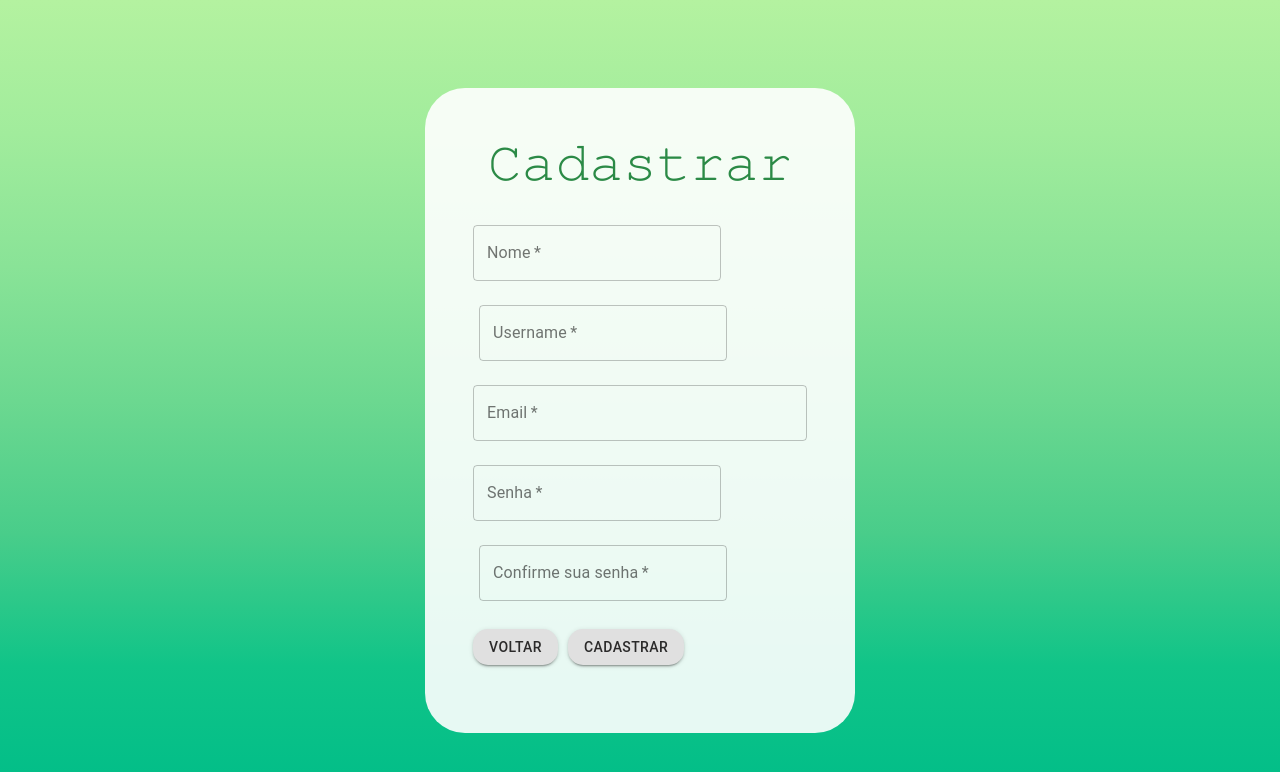
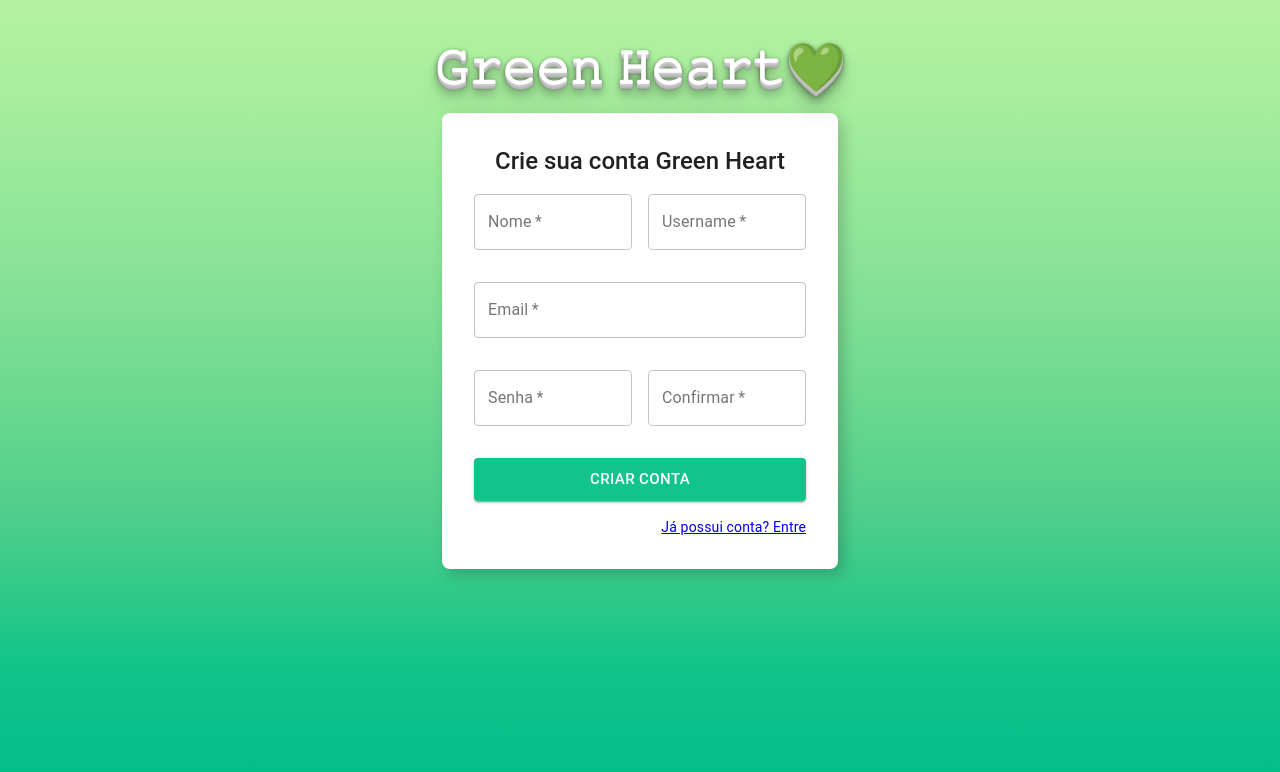
Before and after one commit to green-heart/integrative-project, a React (Create React App) app: page /registeruser in a window 1280 px wide. Shown: the top 772 px of the page. Built offline with nearby package versions, Linux system fonts and the light colour scheme.

Commit message:
feat: create a new register page
Co-authored-by: ArthurMFarias0 <arthuremeunome@gmail.com>
Co-authored-by: Anttonino <victor.antonino12@gmail.com>

```diff
--- a/src/pages/register/Register.css
+++ b/src/pages/register/Register.css
@@ -1,64 +1,86 @@
-    button#color1{
-    color: rgb(43, 42, 42);
-    margin-left: 10px;
-    margin-top: 20px;
-    margin-bottom: 20px;
-    border-radius: 15px;
+* {
+   margin: 0;
+   border: 0;
+   padding: 0;
+   box-sizing: border-box;
+}
 
-    }
-    button#color2{
-      border-radius: 15px;
-       color: rgb(43, 42, 42)
+body {
+   background-image: linear-gradient(180deg, #b4f2a0 0, #a1ec9c 16.67%, #89e397 33.33%, #6cd890 50%, #49cd8a 66.67%, #10c488 83.33%, #00bd88 100%);
+   min-height: 100vh;
+   min-width: 100vw;
+   display: flex;
+   align-items: center;
+   justify-content: center;
+}
 
-    }
-    a#text{
-       text-decoration: none;
-    }
-    .text2{
-       color: #2b8a46;
+#main {
+   background: white;
+   max-width: 500px;
+   min-height: 45vh;
+   padding: 2rem;
+   box-shadow: 5px 5px 15px rgba(0, 0, 0, 0.2);
+   border-radius: 8px;
+   margin-top: auto;
+}
 
+#title {
+   color: #fff;
+ font-weight: bold;
+ font-family: Helvetica;
+ text-shadow:
+   0 1px 0 #ccc,
+   0 2px 0 #c9c9c9,
+   0 3px 0 #bbb,
+   0 4px 0 #b9b9b9,
+   0 5px 0 #aaa,
+   0 6px 1px rgba(0,0,0,.1),
+   0 0 5px rgba(0,0,0,.1),
+   0 1px 3px rgba(0,0,0,.3),
+   0 3px 5px rgba(0,0,0,.2),
+   0 5px 10px rgba(0,0,0,.25),
+   0 10px 10px rgba(0,0,0,.2),
+   0 20px 20px rgba(0,0,0,.15);
+}
 
-    }
+#subtitle {
+   font-family: 'Roboto', sans-serif;
+   font-weight: 500;
+   margin-bottom: 0.1rem;
+   position: relative;
+}
 
-button {
-   padding: 15px 25px;
-   border: unset;
-   border-radius: 15px;
-   color: #212121;
-   z-index: 1;
-   background: #e8e8e8;
-   position: relative;
-   font-weight: 1000;
-   font-size: 17px;
-   -webkit-box-shadow: 4px 8px 19px -3px rgba(0,0,0,0.27);
-   box-shadow: 4px 8px 19px -3px rgba(0,0,0,0.27);
-   transition: all 250ms;
-   overflow: hidden;
-  }
+#login_button {
+   color: white;
+   background-color: #10c48c;
+}
 
-  button::before {
-   content: "";
-   position: absolute;
-   top: 0;
-   left: 0;
-   height: 100%;
-   width: 0;
-   border-radius: 15px;
-   background-color: #c8f9cc;
-   z-index: -1;
-   -webkit-box-shadow: 4px 8px 19px -3px rgba(0,0,0,0.27);
-   box-shadow: 4px 8px 19px -3px rgba(0,0,0,0.27);
-   transition: all 250ms
-  }
+@media only screen and (max-device-width: 320px) {
+   #sign-in {
+       font-size: small;
+   }
 
-  button:hover {
-   color: #e8e8e8;
-  }
+   #subtitle {
+       font-weight: 600;
+       font-size: 16px;
+       margin-bottom: 0.1rem;
+       position: relative;
+   }
+}
 
-  button:hover::before {
-   width: 100%;
-  }
+@media only screen and (max-device-width: 375px) {
+   #sign-in {
+       font-size: small;
+   }
 
-  TextField#ajust{
-   padding-right: 25%;
-  }
+   #title {
+        font-size: 45px;
+   }
+
+   #subtitle {
+       font-weight: 600;
+       font-size: 16px;
+       margin-bottom: 0.1rem;
+       position: relative;
+   }
+}
--- a/src/pages/register/Register.tsx
+++ b/src/pages/register/Register.tsx
@@ -1,15 +1,15 @@
-import React, {ChangeEvent, useEffect, useState} from 'react';
-import {Grid, Box, Typography, Button, TextField} from '@material-ui/core';
-import {Link, useNavigate} from 'react-router-dom';
-import './Register.css';
+import React, { ChangeEvent, useEffect, useState } from 'react';
+import { Grid, Typography, TextField, Container, ThemeProvider, CssBaseline, createTheme } from '@material-ui/core';
+import { Link, useNavigate } from 'react-router-dom';
 import User from '../../models/User';
 import { register } from '../../services/Service';
-import { styles } from './styles';
+import Box from '@mui/material/Box';
+import Button from '@mui/material/Button';
 import { toast } from 'react-toastify';
 
-function Register(){
+const theme = createTheme();
+function Register() {
 
-    const classes = styles();
     let navigate = useNavigate();
     const [confirmPassword, setConfirmPassword] = useState<string>("")
     const [user, setUser] = useState<User>({
@@ -26,7 +26,7 @@ function Register(){
             id: 0,
             name: '',
             username: '',
-            email:'',
+            email: '',
             password: ''
         })
 
@@ -36,10 +36,22 @@ function Register(){
         }
     }, [userResult])
 
-    function confirmPasswordHandle(e: ChangeEvent<HTMLInputElement>){
+    function confirmPasswordHandle(e: ChangeEvent<HTMLInputElement>) {
         setConfirmPassword(e.target.value)
     }
 
+    function Copyright(props: any) {
+        return (
+            <Typography variant="body2" color="text.secondary" align="center" {...props}>
+                {'Copyright © '}
+                <Link color="inherit" to="">
+                    Green Heart
+                </Link>{' '}
+                {new Date().getFullYear()}
+                {'.'}
+            </Typography>
+        );
+    }
 
     function updatedModel(e: ChangeEvent<HTMLInputElement>) {
 
@@ -51,50 +63,93 @@ function Register(){
     }
     async function onSubmit(e: ChangeEvent<HTMLFormElement>) {
         e.preventDefault()
-        if(confirmPassword === user.password){
+        if (confirmPassword === user.password) {
             register(`/users/sign_up`, user, setUserResult)
-            alert ('Usuário criado com sucesso!')
+            toast.success('Usuário criado com sucesso!', {
+                position: "top-right",
+                autoClose: 5000,
+                hideProgressBar: false,
+                closeOnClick: true,
+                pauseOnHover: true,
+                draggable: true,
+                progress: undefined,
+                theme: "colored",
+            });
             navigate("/login")
-        }else{
-            alert('Dados inconsistentes. Favor verificar as informações de cadastro.')
+        } else {
+            toast.error('Dados inconsistentes!', {
+                position: "top-right",
+                autoClose: 5000,
+                hideProgressBar: false,
+                closeOnClick: true,
+                pauseOnHover: true,
+                draggable: true,
+                progress: undefined,
+                theme: "colored",
+            });
         }
     }
 
-
     return (
-        <Grid container direction='column' justifyContent='center' alignItems='center'>
-            <Grid item xs={6}>
-                <Box padding={20}>
-                <form onSubmit={onSubmit} className={classes.form}>
-                        <Typography variant='h3' gutterBottom  component='h3' align='center' className='text2'>𝙲𝚊𝚍𝚊𝚜𝚝𝚛𝚊𝚛</Typography>
-                        <TextField  value={user.name}  onChange={(e: ChangeEvent<HTMLInputElement>) => updatedModel(e) }  required id='name' label='Nome' variant='outlined' name='name' margin='normal'  style={{ marginRight: 6 }} />
-                        <TextField  value={user.username} onChange={(e: ChangeEvent<HTMLInputElement>) =>updatedModel(e)} required id='username' label='Username' variant='outlined' name='username' margin='normal'   style={{ marginLeft: 6 }} />
-
-                        <div> <TextField value={user.email} onChange={(e: ChangeEvent<HTMLInputElement>) =>updatedModel(e)} required id='email' label='Email' variant='outlined' name='email' margin='normal' type='email' style={{ width: '100%' }} /></div>
-                        <TextField value={user.password} onChange={(e: ChangeEvent<HTMLInputElement>) =>updatedModel(e)} required id='password' label='Senha' variant='outlined' name='password' margin='normal' type='password'   style={{ marginRight: 6 }} />
-                        <TextField value={confirmPassword} onChange={(e: ChangeEvent<HTMLInputElement>) =>confirmPasswordHandle(e)}required id='confirmPassword' label='Confirme sua senha' variant='outlined' name='confirmPassword' margin='normal' type='password'   style={{ marginLeft: 6 }} />
-                        <Box marginTop={2} textAlign='center'>
-
-
-                        <a href='/login' id='text'> <Button id='color2' variant='contained'>
-                                Voltar
-                                </Button>
-                                </a>
-
-
-                            <Button id='color1' type='submit' variant='contained'>
-                                 Cadastrar
+        <ThemeProvider theme={theme}>
+            <Typography id="title" variant='h3' gutterBottom component='h3' align='center' >
+                𝙶𝚛𝚎𝚎𝚗 𝙷𝚎𝚊𝚛𝚝💚
+            </Typography>
+            <Container component="main" maxWidth="xs">
+                <CssBaseline />
+                <Grid>
+                    <Box id='main' sx={{
+                        marginTop: 8,
+                        display: 'flex',
+                        flexDirection: 'column',
+                        alignItems: 'center',
+                    }}>
+                        <form onSubmit={onSubmit}>
+                            <Typography component="h1" variant="h5" align="center" id='subtitle'>
+                                Crie sua conta Green Heart
+                            </Typography>
+                            <Grid container spacing={1}>
+                                <Grid item xs={12} sm={6}>
+                                    <TextField value={user.name} onChange={(e: ChangeEvent<HTMLInputElement>) => updatedModel(e)} required id='name' label='Nome' variant='outlined' name='name' margin='normal' style={{ marginRight: 4 }} />
+                                </Grid>
+                                <Grid item xs={12} sm={6}>
+                                    <TextField value={user.username} onChange={(e: ChangeEvent<HTMLInputElement>) => updatedModel(e)} required id='username' label='Username' variant='outlined' name='username' margin='normal' style={{ marginLeft: 4 }} />
+                                </Grid>
+                                <Grid item xs={12}>
+                                    <TextField value={user.email} onChange={(e: ChangeEvent<HTMLInputElement>) => updatedModel(e)} required id='email' label='Email' variant='outlined' name='email' margin='normal' type='email' style={{ width: '100%' }} />
+                                </Grid>
+                                <Grid item xs={12} sm={6}>
+                                    <TextField value={user.password} onChange={(e: ChangeEvent<HTMLInputElement>) => updatedModel(e)} required id='password' label='Senha' variant='outlined' name='password' margin='normal' type='password' style={{ marginRight: 4 }} />
+                                </Grid>
+                                <Grid item xs={12} sm={6}>
+                                    <TextField value={confirmPassword} onChange={(e: ChangeEvent<HTMLInputElement>) => confirmPasswordHandle(e)} required id='confirmPassword' label='Confirmar' variant='outlined' name='confirmPassword' margin='normal' type='password' style={{ marginLeft: 4 }} />
+                                </Grid>
+                            </Grid>
+                            <Grid>
+                                <Box>
+                                    <Button
+                                        size="large"
+                                        id='login_button'
+                                        type="submit"
+                                        fullWidth
+                                        variant="contained"
+                                        sx={{ mt: 3, mb: 2 }}
+                                    >
+                                        Criar Conta
                                     </Button>
                                 </Box>
+                            </Grid>
+                            <Grid container justifyContent="flex-end">
+                                <Link to="/Login" id='sign-in'>
+                                    Já possui conta? Entre
+                                </Link>
+                            </Grid>
                         </form>
                     </Box>
-
                 </Grid>
-
-
-        </Grid>
+            </Container>
+        </ThemeProvider>
     );
-
 }
 
-export {Register}
+export { Register }
```
Lines whose indentation alone changed are shown as unchanged.
